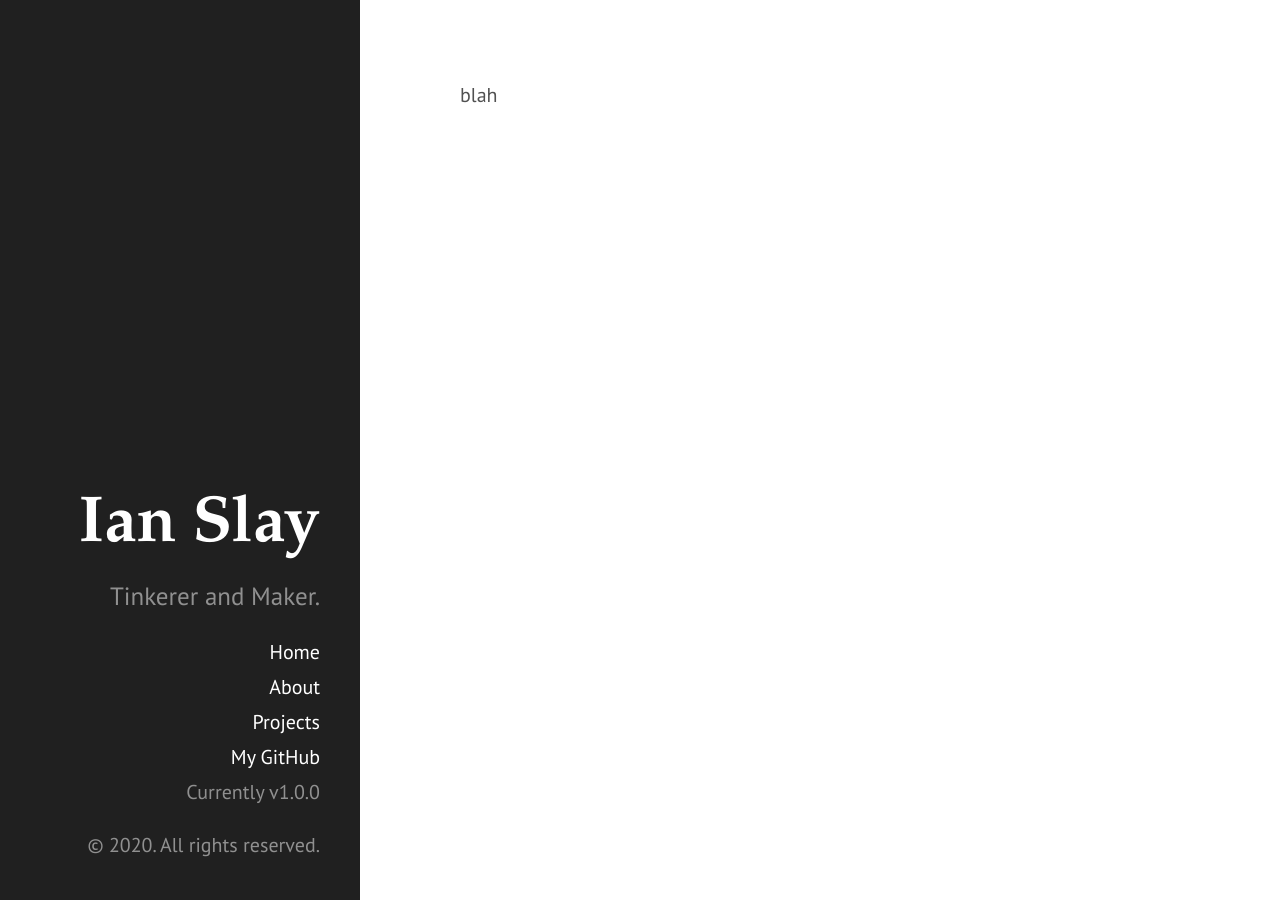
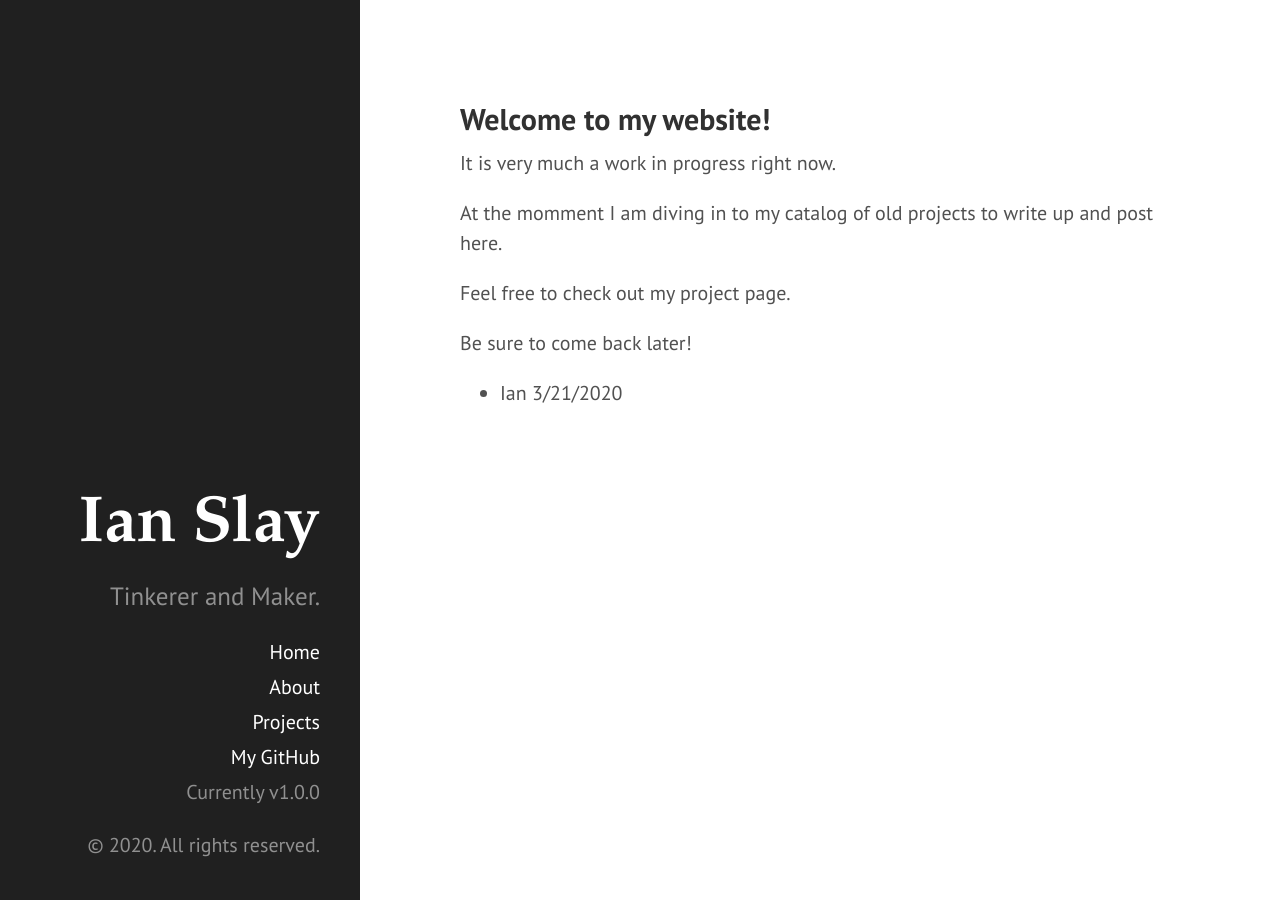
Before and after one commit to nas30/ianslay.github.io, a Jekyll site: the page built from index.markdown, in a window 1280 px wide. Built offline with Jekyll 4.4.1, drawn with Linux system fonts in a browser that asks for light colours; Markdown is read by kramdown in place of the engine named in the settings; the list of posts is cut into pages by our own code; our own code applies the rules of GitHub Pages for plain Markdown files.

Commit message:
Update index.markdown
Added an WIP note to page.

```diff
--- a/index.markdown
+++ b/index.markdown
@@ -3,4 +3,14 @@
 layout: default
 ---
 
-blah
+## Welcome to my website!
+
+It is very much a work in progress right now.
+
+At the momment I am diving in to my catalog of old projects to write up and post here.
+
+Feel free to check out my project page.
+
+Be sure to come back later!
+
+- Ian 3/21/2020
```
